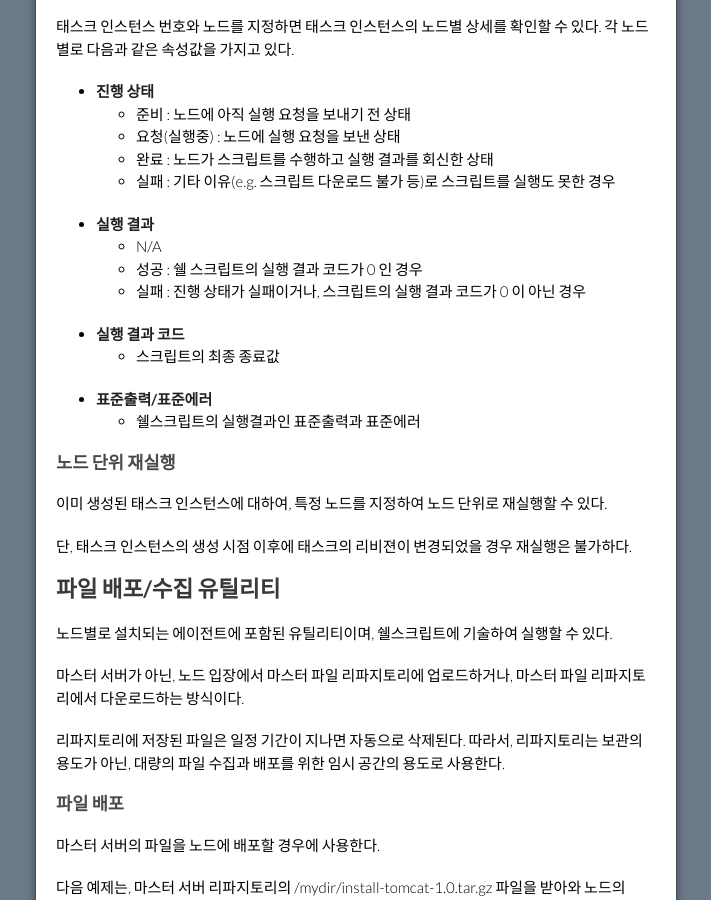
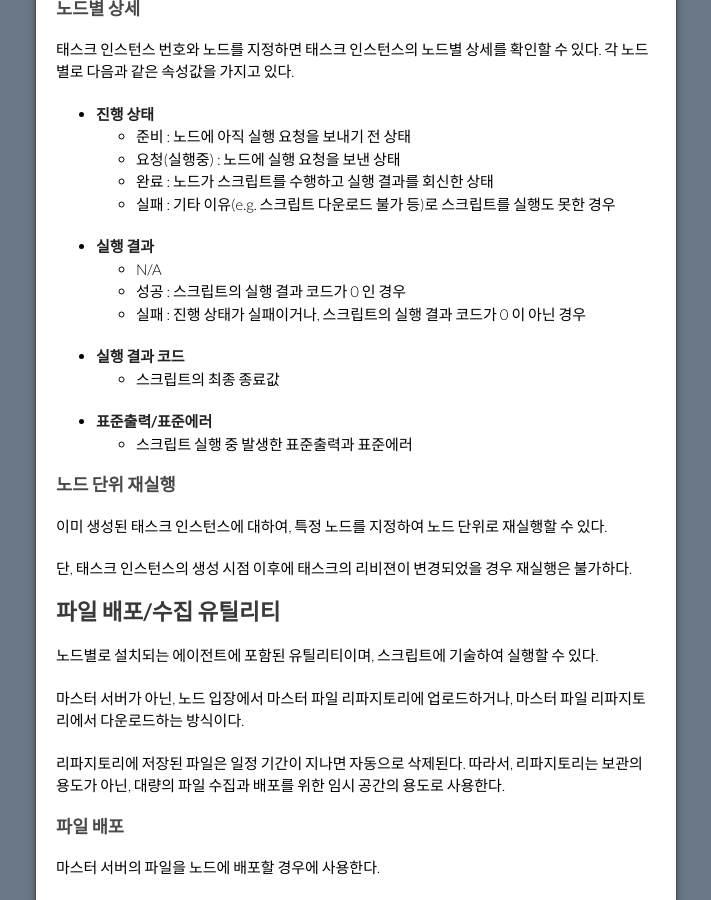
Before and after one commit to opmate/opmate.github.io, a Jekyll site: the page built from document/Overview.md, in a window 1280 px wide and 900 px high, scrolled down 4554 px. Shown: the whole window, without its empty margins (284-995 px from the left). Built offline with Jekyll 4.4.1, drawn with Linux system fonts in a browser that asks for light colours; our own code applies the rules of GitHub Pages for plain Markdown files; a script that is not in the unit is left out; the repository's description, which GitHub fills in, is left out; some of the changed text lies outside the part shown.

Commit message:
Update Overview.md

```diff
--- a/document/Overview.md
+++ b/document/Overview.md
@@ -113,7 +113,7 @@
 
 ### 스크립트 (Script)
 
-스크립트는 실행할 쉘스크립트 파일과 해당 스크립트를 실행할 OS 유저를 지정한다.
+스크립트는 실행할 스크립트가 저장된 파일을 지정한다. 해당 스크립트를 실행할 사용자명(OS의 계정명)도 같이 기술한다.
 
 ### 대상 노드 (Target Node)
 
@@ -183,12 +183,12 @@
   - 실패 : 기타 이유(e.g. 스크립트 다운로드 불가 등)로 스크립트를 실행도 못한 경우
 - **실행 결과**
   - N/A
-  - 성공 : 쉘 스크립트의 실행 결과 코드가 0 인 경우
+  - 성공 : 스크립트의 실행 결과 코드가 0 인 경우
   - 실패 : 진행 상태가 실패이거나, 스크립트의 실행 결과 코드가 0 이 아닌 경우
 - **실행 결과 코드**
   - 스크립트의 최종 종료값
 - **표준출력/표준에러**
-  - 쉘스크립트의 실행결과인 표준출력과 표준에러
+  - 스크립트 실행 중 발생한 표준출력과 표준에러
 
 ### 노드 단위 재실행
 
@@ -198,7 +198,7 @@
 
 ## 파일 배포/수집 유틸리티
 
-노드별로 설치되는 에이전트에 포함된 유틸리티이며, 쉘스크립트에 기술하여 실행할 수 있다.
+노드별로 설치되는 에이전트에 포함된 유틸리티이며, 스크립트에 기술하여 실행할 수 있다.
 
 마스터 서버가 아닌, 노드 입장에서 마스터 파일 리파지토리에 업로드하거나, 마스터 파일 리파지토리에서 다운로드하는 방식이다.
 
```
